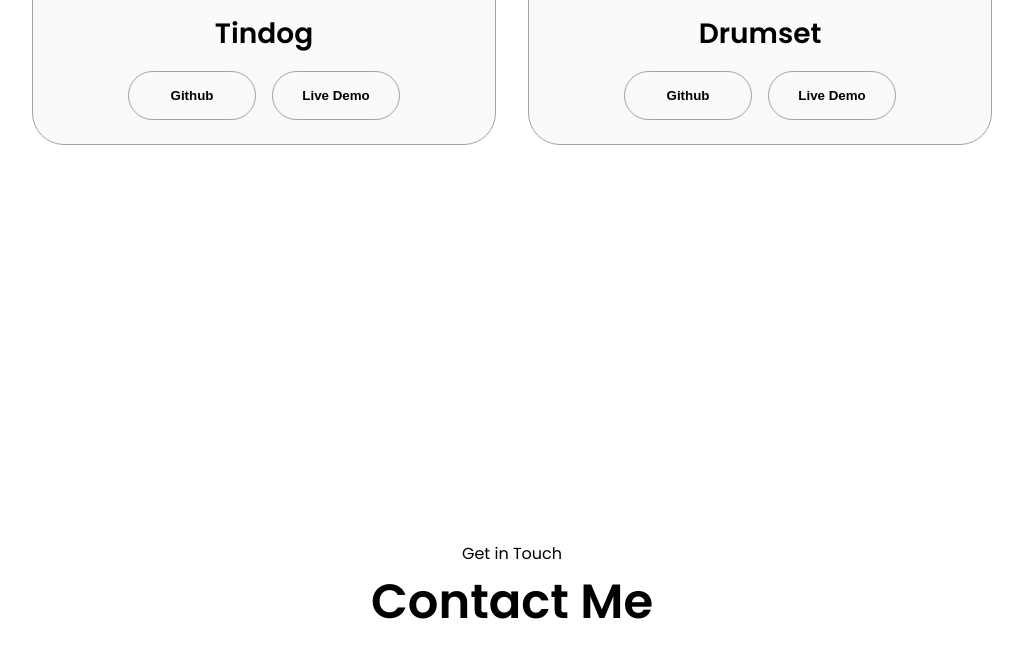
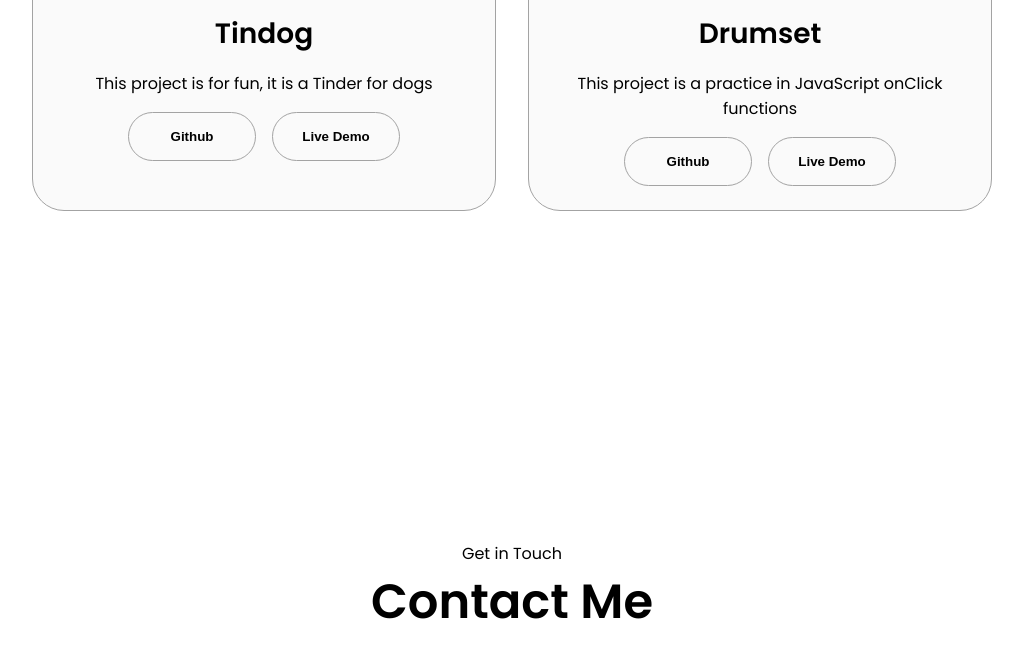
Before and after one commit to BrianneVillarama/Online-Portfolio, a plain HTML site: page index.html in a window 1280 px wide. Shown: the part 3037-3704 px from the top of the page, without its empty margins (128-1151 px from the left). Drawn offline with Linux system fonts and the light colour scheme.

Commit message:
modified projects

```diff
--- a/css/style.css
+++ b/css/style.css
@@ -371,6 +371,11 @@ article .icon{
     border-color: rgb(163, 163, 163);
 }
 
+.desc {
+    margin: 1rem;
+    text-align: center;
+}
+
 /* CONTACT SECTION */
 
 #contact{
--- a/index.html
+++ b/index.html
@@ -307,6 +307,9 @@
               />
             </div>
             <h2 class="experience-sub-title project-title">Tindog</h2>
+              <p class="desc">
+                This project is for fun, it is a Tinder for dogs
+              </p>
             <div class="btn-container">
               <button
                 class="btn btn-color-2 project-btn"
@@ -331,6 +334,9 @@
               />
             </div>
             <h2 class="experience-sub-title project-title">Drumset</h2>
+            <p class="desc">
+                This project is a practice in JavaScript onClick functions
+              </p>
             <div class="btn-container">
               <button
                 class="btn btn-color-2 project-btn"
```
